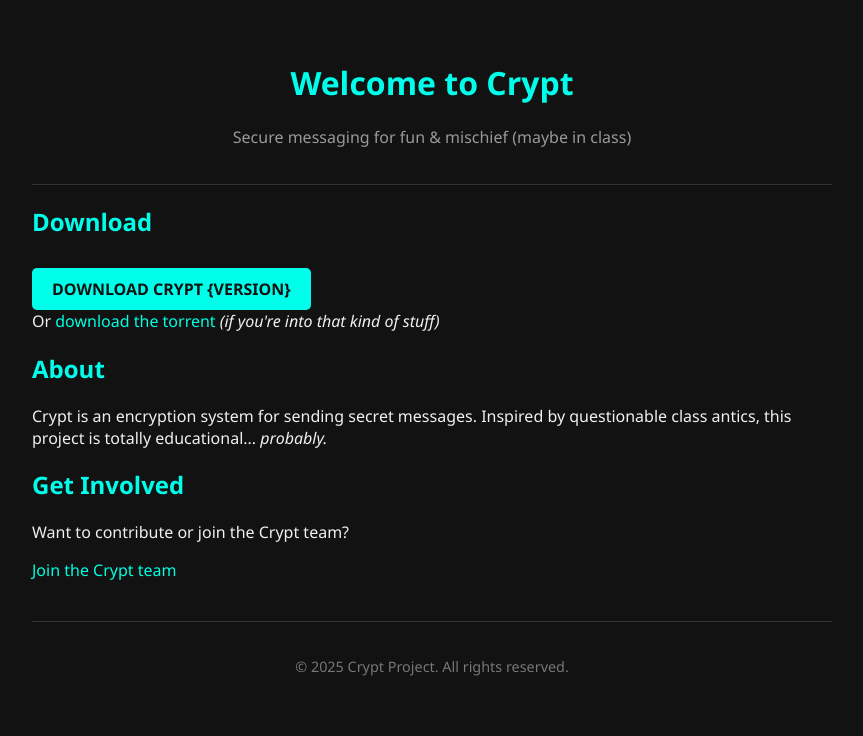
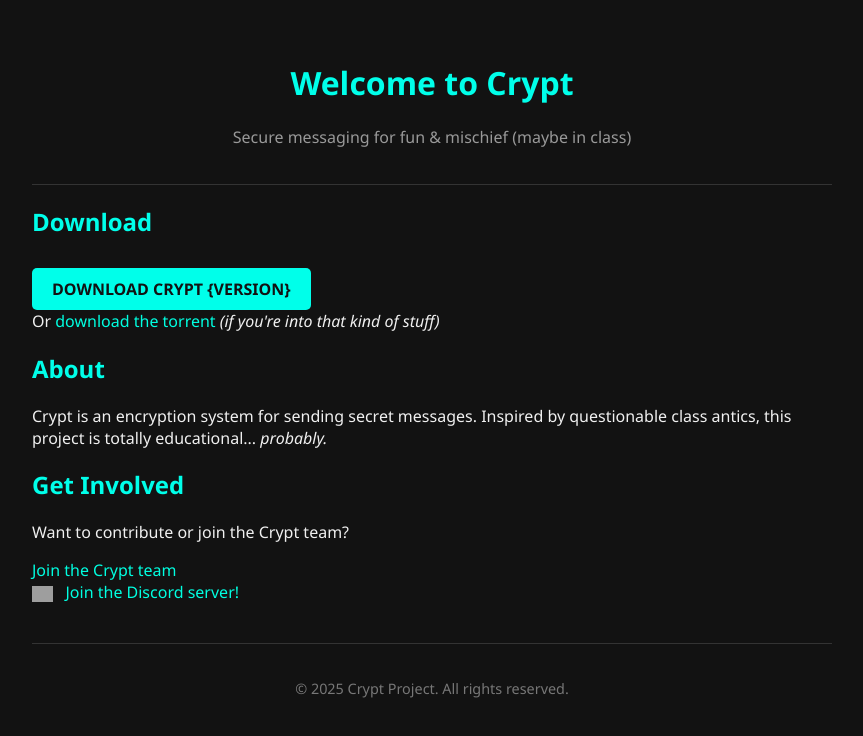
Before and after one commit to Anton-tumurov/Cryptexe, a plain HTML site: page index.html in a window 1280 px wide. Shown: the whole page, without its empty margins (208-1071 px from the left). Drawn offline with Linux system fonts and the light colour scheme; no server answers; grey boxes are pictures that could not be loaded.

Commit message:
Update index.html

```diff
--- a/index.html
+++ b/index.html
@@ -30,6 +30,11 @@
                 <h2>Get Involved</h2>
                 <p>Want to contribute or join the Crypt team?</p>
                 <a href="mailto:updates.cryptexe@outlook.com?subject=Recruitment">Join the Crypt team</a>
+                <br>
+                <a class="discord-btn" href="http://discord.gg/WjnDBHzgBv" target="_blank">
+                    <img src="https://cdn.jsdelivr.net/npm/simple-icons@v11/icons/discord.svg" alt="Discord" style="height:1em;vertical-align:middle;margin-right:8px;">
+                    Join the Discord server!
+                </a>
             </section>
         </main>
 
@@ -38,6 +43,6 @@
         </footer>
     </div>
 
-    <script scr="main.js"></script>
+    <script src="main.js"></script>
 </body>
 </html>
```
